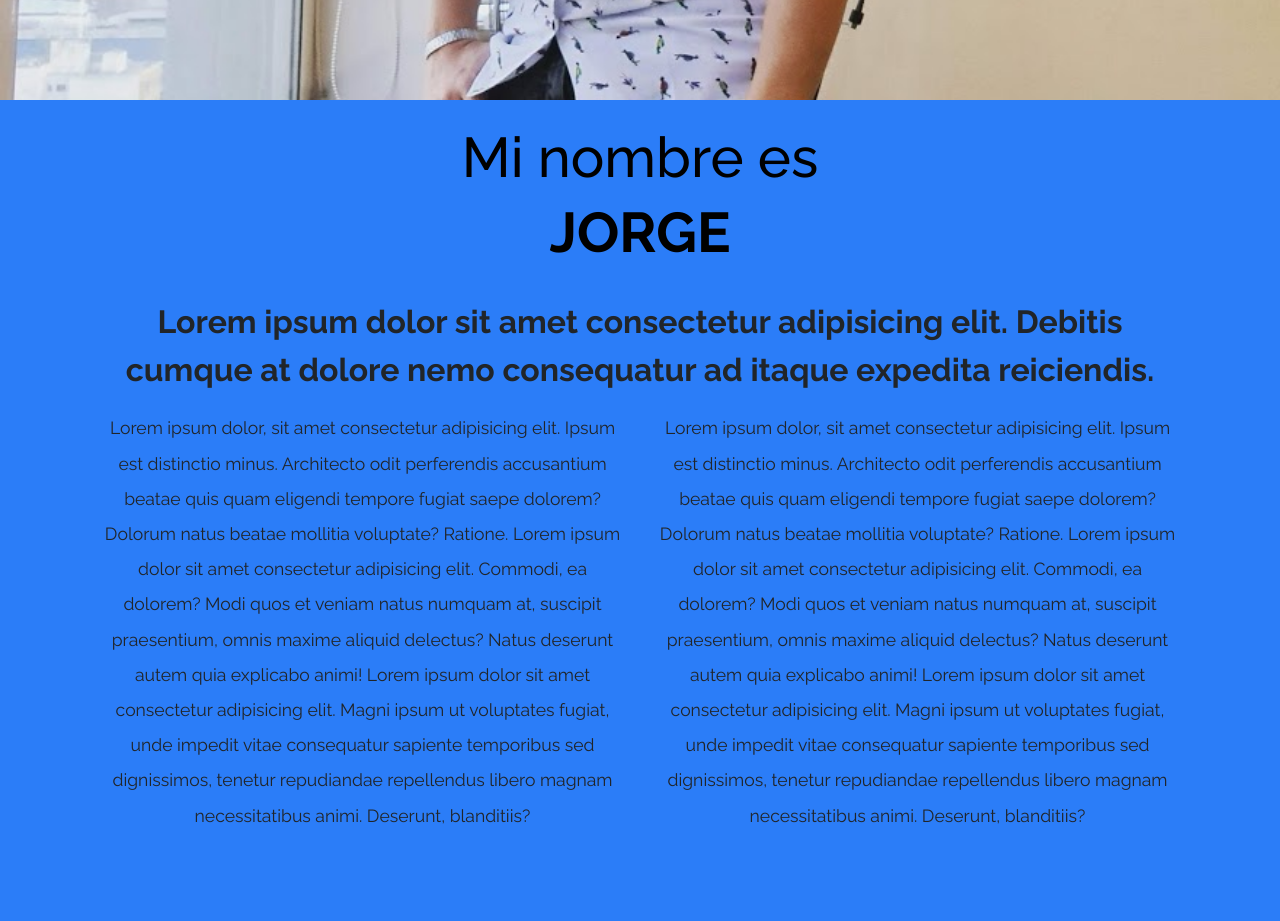
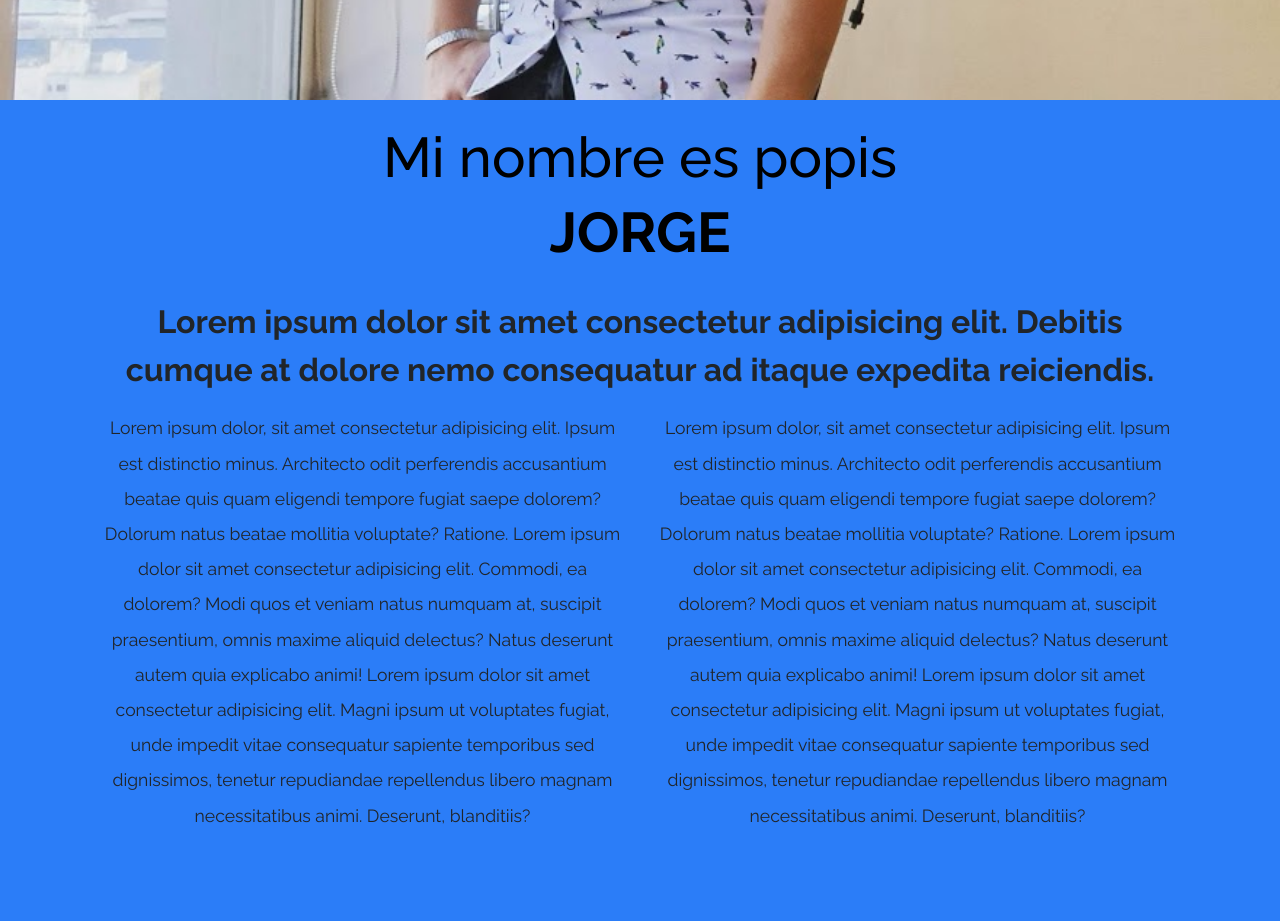
Before and after one commit to dits06/proyecto_portafolio, a plain HTML site: page index.html in a window 1280 px wide. Shown: the part 900-1821 px from the top of the page. Drawn offline with nearby package versions, Linux system fonts and the light colour scheme; a script that the page names is missing.

Commit message:
cuarto commit

```diff
--- a/index.html
+++ b/index.html
@@ -53,7 +53,7 @@
     <section id="aboutme" class="container-fluid yellowpuff pt-4">
       <div id="hero-text" class="container ">
         <h2 class="hero-text text-center texto_m">
-          Mi nombre es
+          Mi nombre es popis
         </h2>
         <h1 class="hero-text font-weight-bold text-center texto_g">
           JORGE
```
